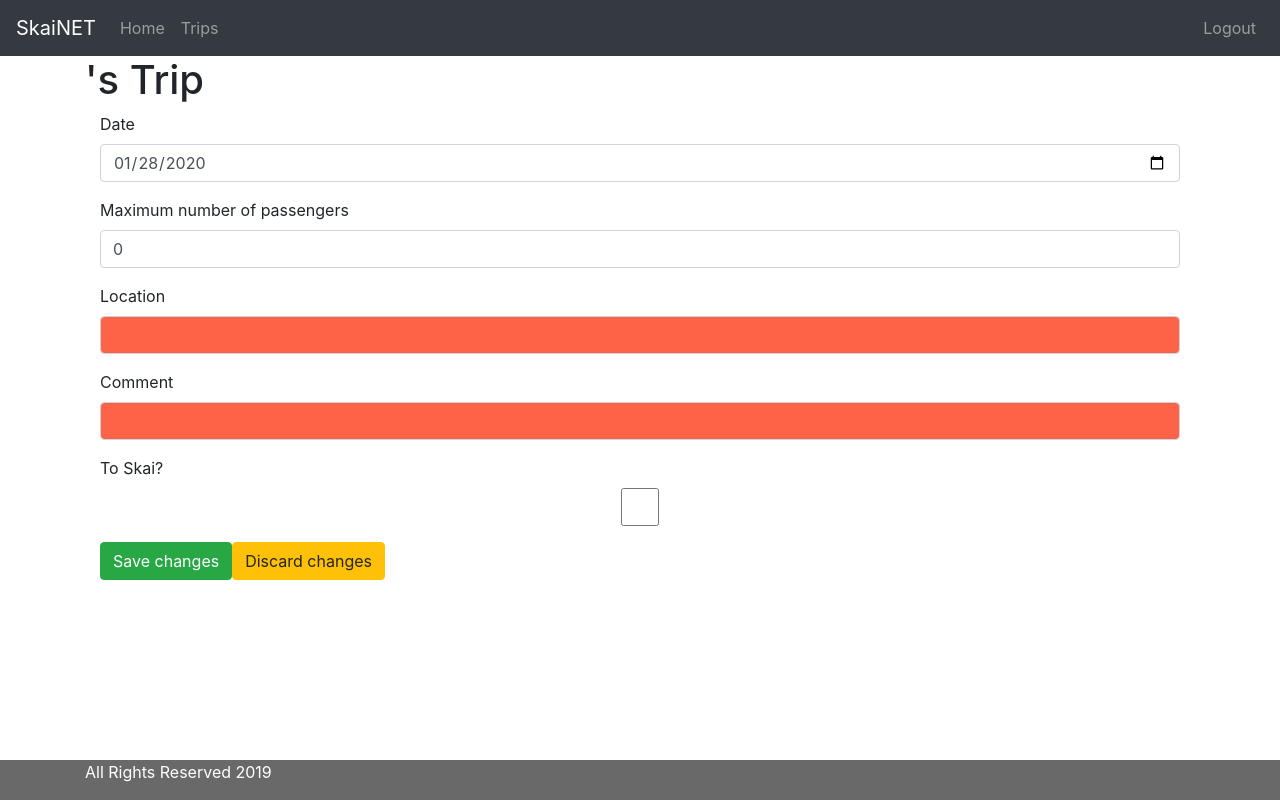
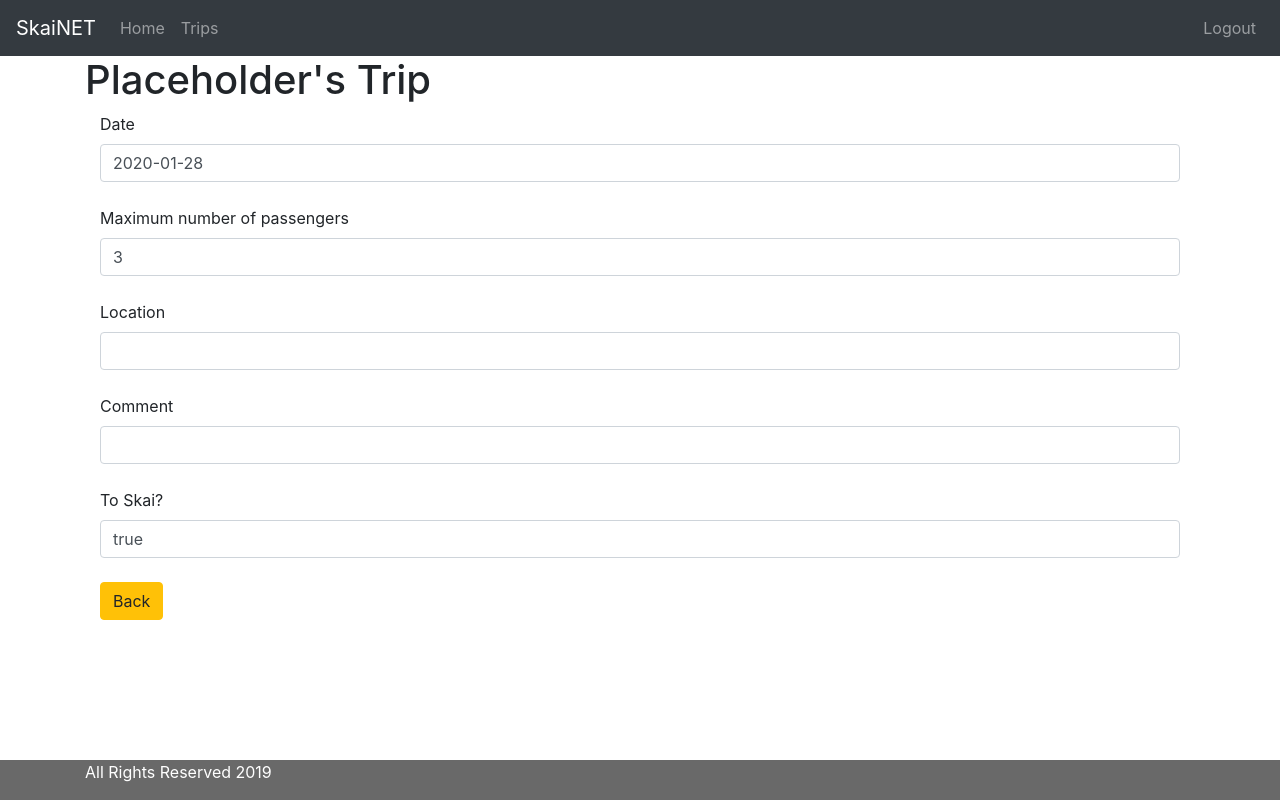
Before and after one commit to VicSera/skainet-frontend, an Angular app: page /trips/1 in a window 1280 px wide. Built offline with nearby package versions, Linux system fonts and the light colour scheme; no server answers; sample sign-in values are in the browser's storage.

Commit message:
Initial commit(s)

```diff
--- a/src/app/list-trips/list-trips.component.html
+++ b/src/app/list-trips/list-trips.component.html
@@ -1,18 +1,16 @@
 <div class="alert alert-success" *ngIf="message">{{message}}</div>
 
-<div class="container">
-    <div *ngFor="let trip of trips" class="trip-container">
-        {{trip.date | date}}
-        {{trip.maxPassengers}}
-        {{trip.location}}
-        {{trip.comment}}
-        {{trip.go}}
-        <button (click)="viewTrip(trip.id)" class="btn btn-success">View</button>
-        <button (click)="deleteTrip(trip.id)" class="btn btn-warning">Delete</button>
+<div ngbDropdown class="d-inline-block">
+    <button class="btn btn-outline-primary" id="dropdownBasic1" ngbDropdownToggle>Toggle dropdown</button>
+    <div ngbDropdownMenu aria-labelledby="dropdownBasic1">
+        <button ngbDropdownItem>Action - 1</button>
+        <button ngbDropdownItem>Another Action</button>
+        <button ngbDropdownItem>Something else is here</button>
     </div>
 </div>
 
 <div class="container">
+    <!-- <dropdown -->
     <table class="table">
         <!-- <caption>Trips</caption> -->
         <thead>
--- a/src/app/login/login.component.ts
+++ b/src/app/login/login.component.ts
@@ -2,6 +2,7 @@ import { Component, OnInit } from '@angular/core';
 import { Router } from '@angular/router';
 import { HardcodedAuthenticationService } from '../service/hardcoded-authentication.service';
 import { AuthenticationService } from '../service/authentication.service';
+import { HttpErrorResponse } from '@angular/common/http';
 
 @Component({
   selector: 'app-login',
@@ -10,10 +11,10 @@ import { AuthenticationService } from '../service/authentication.service';
 })
 export class LoginComponent implements OnInit {
 
-  username : string = 'sampleusername'
-  password : string = ''
-  errorMessage : string = 'Invalid Credentials'
-  invalidLogin : boolean = false
+  username : string = '';
+  password : string = '';
+  errorMessage : string = 'Invalid Credentials';
+  invalidLogin : boolean = false;
 
   constructor(
     private router: Router,
@@ -25,22 +26,22 @@ export class LoginComponent implements OnInit {
 
   handleLogin() : void {
     this.authenticationService.authenticate(this.username, this.password).subscribe(
-      response => this.handleResponse(response)
+      response => this.handleResponse(response),
+      error => this.handleError(error)
     )
     // console.log(this.username);
   }
 
   handleResponse(response) {
-    if (response) {
     this.invalidLogin = false;
     sessionStorage.setItem('authenticatedUser', this.username);
 
     this.router.navigate(['welcome', this.username]);
   }
-    else {
+
+  handleError(error) {
     this.invalidLogin = true;
     this.password = '';
-    }
   }
 
   register() {
--- a/src/app/service/authentication.service.ts
+++ b/src/app/service/authentication.service.ts
@@ -6,8 +6,6 @@ import { User } from './data/user-data.service';
   providedIn: 'root'
 })
 export class AuthenticationService {
-
-  private authenticatedUser : User;
 
   constructor(
     private http : HttpClient
@@ -18,13 +16,6 @@ export class AuthenticationService {
       username: username,
       password: password
     })
-
-    request.subscribe(
-      response => {
-        if (response)
-          this.authenticatedUser = response;
-      }
-    )
 
     return request;
   }
@@ -39,9 +30,8 @@ export class AuthenticationService {
   }
 
   getLoggedInUser() {
-    // let username = sessionStorage.getItem('authenticatedUser');
+    let username = sessionStorage.getItem('authenticatedUser');
 
-    // return username;
-    return this.authenticatedUser;
+    return this.http.get<User>(`http://localhost:8080/users/byusername/${username}`)
   }
 }
--- a/src/app/service/data/trip-data.service.ts
+++ b/src/app/service/data/trip-data.service.ts
@@ -1,9 +1,10 @@
 import { Injectable } from '@angular/core';
 import { HttpClient } from '@angular/common/http';
 import { Trip } from 'src/app/list-trips/list-trips.component';
+import { User } from './user-data.service';
 
 class TripWithoutId {
-  // public driverId : number;
+  public driver : User;
   public date: Date;
   public maxPassengers: number;
   public location: string;
@@ -11,7 +12,7 @@ class TripWithoutId {
   public go: boolean;
 
   constructor(trip : Trip) {
-    // this.driverId = trip.driverId;
+    this.driver = trip.driver;
     this.date = trip.date;
     this.maxPassengers = trip.maxPassengers;
     this.location = trip.location;
@@ -29,7 +30,7 @@ export class TripDataService {
     private http : HttpClient
   ) { }
 
-  retrieveAllTrips(username : String) {
+  retrieveAllTrips() {
     return this.http.get<Trip[]>(`http://localhost:8080/trips`);
   }
 
--- a/src/app/service/data/user-data.service.ts
+++ b/src/app/service/data/user-data.service.ts
@@ -3,8 +3,8 @@ import { HttpClient } from '@angular/common/http';
 
 export class User {
   constructor(
-    id : number,
-    firstName : String,
+    public id : number,
+    public firstName : String,
     lastName : String,
     username : String,
     password : String,
--- a/src/app/trip/trip.component.html
+++ b/src/app/trip/trip.component.html
@@ -1,6 +1,6 @@
-<h1>{{user.name}}'s Trip</h1>
+<h1>{{driverUser.firstName}}'s Trip</h1>
 
-<div class="container">
+<div class="container" *ngIf="enableEdit">
     <form (ngSubmit)="!tripForm.invalid && saveChangesToTrip()" #tripForm="ngForm">
         <fieldset class="form-group">
             <label>Date</label>
@@ -30,3 +30,29 @@
         <button (click)="discardChanges()" class="btn btn-warning">Discard changes</button>
     </form>
 </div>
+<div class="container" *ngIf="!enableEdit">
+    <form>
+        <fieldset class="form-group">
+            <label>Date</label>
+            <label class="form-control">{{ trip.date | date:'yyyy-MM-dd' }}</label>
+        </fieldset>
+        <fieldset class="form-group">
+            <label>Maximum number of passengers</label>
+            <label class="form-control">{{ trip.maxPassengers }}</label>
+        </fieldset>
+        <fieldset class="form-group">
+            <label>Location</label>
+            <label class="form-control">{{ trip.location }}</label>
+        </fieldset>
+        <fieldset class="form-group">
+            <label>Comment</label>
+            <label class="form-control">{{ trip.comment }}</label>
+        </fieldset>
+        <fieldset class="form-group">
+            <label>To Skai?</label>
+            <label class="form-control">{{ trip.go }}</label>
+        </fieldset>
+
+        <button (click)="discardChanges()" class="btn btn-warning">Back</button>
+    </form>
+</div>
--- a/src/app/trip/trip.component.ts
+++ b/src/app/trip/trip.component.ts
@@ -3,6 +3,7 @@ import { Router, ActivatedRouteSnapshot, ActivatedRoute } from '@angular/router'
 import { Trip } from '../list-trips/list-trips.component';
 import { TripDataService } from '../service/data/trip-data.service';
 import { User, UserDataService } from '../service/data/user-data.service';
+import { AuthenticationService } from '../service/authentication.service';
 
 @Component({
   selector: 'app-trip',
@@ -12,42 +13,56 @@ import { User, UserDataService } from '../service/data/user-data.service';
 export class TripComponent implements OnInit {
 
   private id : number;
-  trip : Trip;
-  user : User;
+  private isNew : boolean;
+  private enableEdit : boolean = false;
+  private trip : Trip;
+  private currentUser : User;
+  private driverUser : User;
 
   constructor(
     private tripService : TripDataService,
     private userService : UserDataService,
+    private authenticationService : AuthenticationService,
     private route : ActivatedRoute,
     private router : Router
   ) { }
 
   ngOnInit() {
     this.id = this.route.snapshot.params['tripId'];
-
-    if (this.id == 0) {
-      // create new trip instead of editing an existing one
-      this.trip = new Trip(this.id, 0, new Date(), 3, "", "", true)
+    this.currentUser = new User(0, "Placeholder", "", "", "", "", "");
+    this.driverUser = new User(0, "Placeholder", "", "", "", "", "");
+    this.trip = new Trip(0, this.currentUser, new Date(), 3, "", "", true)
+    if (this.id != 0) {
+      // Trip already exists and needs to be loaded
+      this.isNew = false;
+      this.authenticationService.getLoggedInUser().subscribe(
+        user => {
+          this.currentUser = user;
+          this.loadTrip(this.id);
+        }
+      )
     }
     else {
-      this.trip = new Trip(this.id, this.id, new Date(), 0, '', '', false);
-      this.user = new User(this.id, "", "", "", "", "");
-      this.loadTrip(this.id);
+      this.authenticationService.getLoggedInUser().subscribe(
+        response => {
+          this.currentUser = response;
+          this.driverUser = response;
+          this.trip.driver = this.currentUser;
+          this.isNew = true;
+          this.enableEdit = true;
+        }
+      )
     }
   }
 
   saveChangesToTrip() {
     console.log('Saving...');
 
-    if (this.id == 0) {
-      this.tripService.createTrip(this.trip).subscribe(
-        response => console.log(response)
-      )
+    if (this.isNew) {
+      this.tripService.createTrip(this.trip).subscribe()
     }
     else {
-      this.tripService.updateTrip(this.trip).subscribe(
-        response => console.log(response)
-      )
+      this.tripService.updateTrip(this.trip).subscribe()
     }
 
     this.router.navigate(['/trips']);
@@ -58,18 +73,30 @@ export class TripComponent implements OnInit {
   }
 
   loadTrip(id : number) {
+    console.log(`Requesting trip data for trip ${id}`);
     this.tripService.retrieveTrip(id).subscribe(
-      response => {
-        this.trip = response;
-        console.log(`Requesting user data for user ${this.trip.driverId}`);
-        this.userService.getUser(this.trip.driverId).subscribe(
-          response => {
-            console.log("Message received");
-            this.user = response;
-            console.log(this.user);
-          }
-        );
-      }
+      trip => {
+        this.trip = trip;
+        console.log(trip);
+        this.driverUser = this.trip.driver;
+
+        if (this.driverUser.id == this.currentUser.id) {
+          this.enableEdit = true;
+          console.log('Same user');
+        }
+        // this.user = this.authenticationService.getLoggedInUser();
+        // this.userService.getUser(this.trip.driverId).subscribe(
+        //   user => {
+        //     this.driverUser = user;
+
+        //     if (this.driverUser.id == this.currentUser.id) {
+        //       this.enableEdit = true;
+        //       console.log('Same user');
+        //     }
+        //   }
+        // );
+      },
+      error => console.log(error)
     );
   }
 }
--- a/src/app/welcome/welcome.component.html
+++ b/src/app/welcome/welcome.component.html
@@ -1,6 +1,6 @@
 <div class="container">
     <div class="welcome-message">
-        Welcome to the SkaiNET, {{ user.firstName }}!
+        Welcome to the SkaiNET, {{ name }}!
     </div>
     <div>
         <a routerLink="/trips">
--- a/src/app/welcome/welcome.component.ts
+++ b/src/app/welcome/welcome.component.ts
@@ -12,6 +12,7 @@ import { AuthenticationService } from '../service/authentication.service';
 export class WelcomeComponent implements OnInit {
 
   private user : User;
+  private name : String;
 
   constructor(
     private route: ActivatedRoute,
@@ -20,24 +21,19 @@ export class WelcomeComponent implements OnInit {
     ) { }
 
   ngOnInit() {
-    // console.log(this.route.snapshot.params['name'])
     let pathUsername = this.route.snapshot.params['name'];
-    let actualUsername = sessionStorage.getItem('authenticatedUser')
+    let actualUsername = sessionStorage.getItem('authenticatedUser');
+    this.name = "";
 
-    this.user = this.authenticationService.getLoggedInUser()
-    console.log(this.user.firstname)
+    this.authenticationService.getLoggedInUser().subscribe(
+      user => {
+        this.user = user;
+        this.name = this.user.firstName;
+      }
+    )
 
     if (!pathUsername || pathUsername != actualUsername) {
       this.router.navigate(['welcome', actualUsername]);
     }
   }
-
-  handleSuccessfulResponse(response) {
-    this.welcomeMessage = response.message;
-  }
-
-  handleErrorResponse(error) {
-    this.welcomeMessage = error.error.message;
-  }
-
 }
```
Also changed, not shown: src/app/list-trips/list-trips.component.ts (+14 -7 lines). Lines whose indentation alone changed are shown as unchanged.
